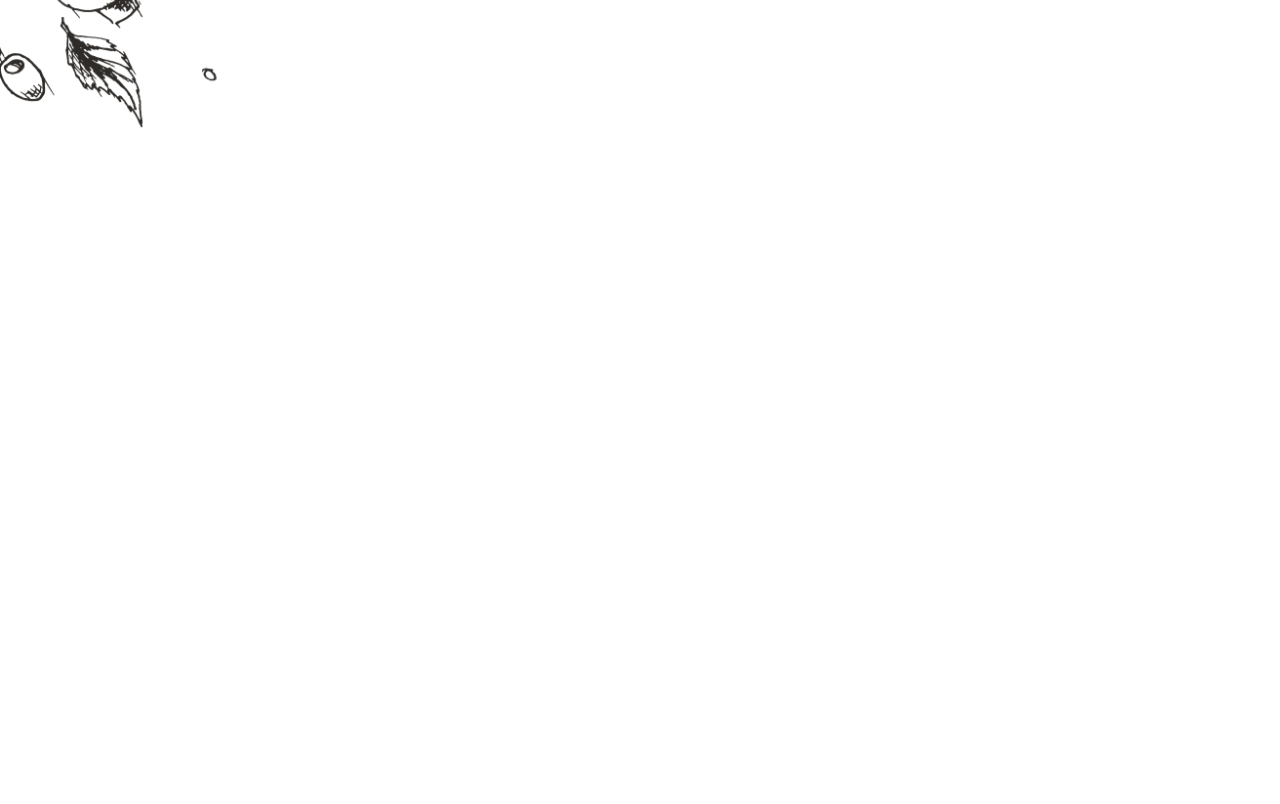
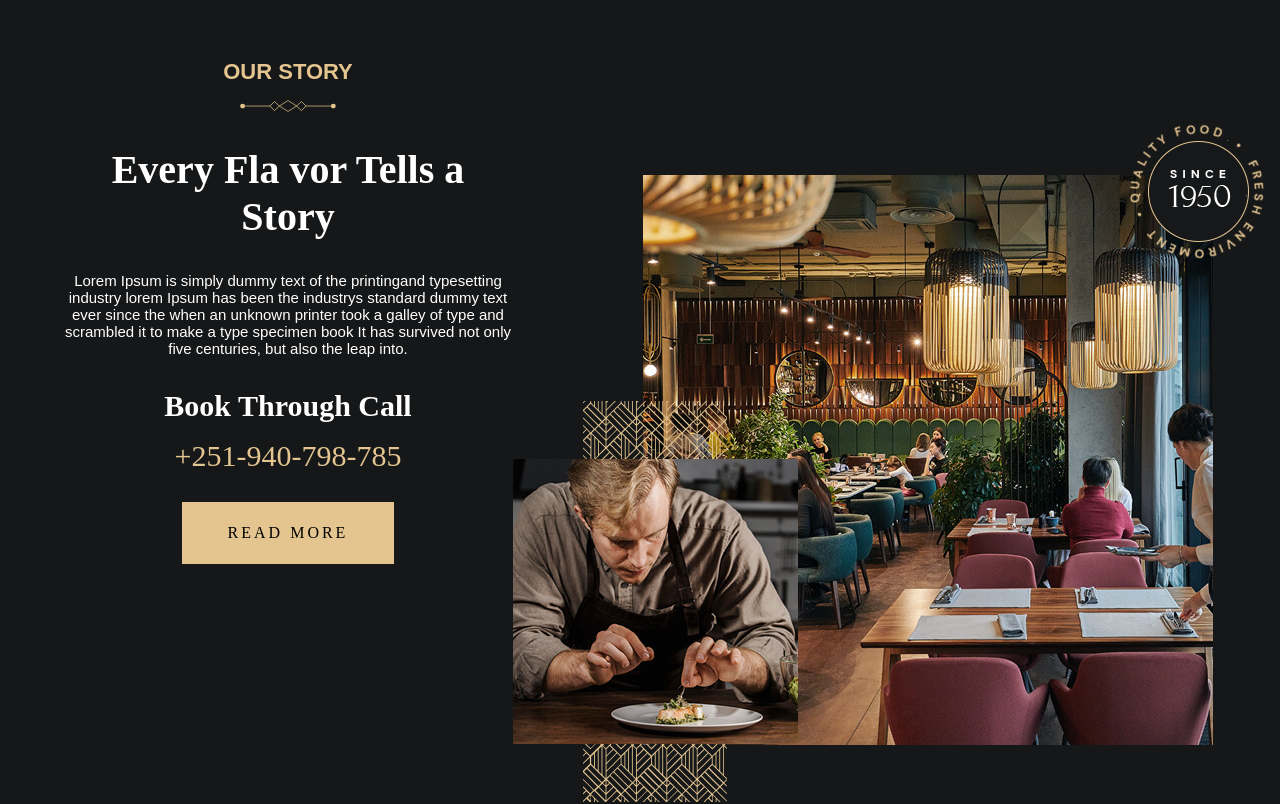
Before and after one commit to Fasill/Restaurant-Website, a React (Vite) app in the folder frontend/: page / in a window 1280 px wide. Shown: the part 1840-2644 px from the top of the page. Before the commit the page ends 1967 px from the top, so only its background shows below. Built offline with nearby package versions, Linux system fonts and the light colour scheme.

Commit message:
story page finished

```diff
--- a/frontend/src/components/drawer/drawer.module.css
+++ b/frontend/src/components/drawer/drawer.module.css
@@ -163,6 +163,7 @@ div::-webkit-scrollbar-track{
     font-family: var(--fontFamily-dm_sans);
     font-weight: 700;
 }
+
 .PhoneWrapper{
     display: flex;
     flex-direction: column;
--- a/frontend/src/components/toolbar/style.module.css
+++ b/frontend/src/components/toolbar/style.module.css
@@ -342,7 +342,7 @@ nav ul li:nth-child(6):hover~.runner {
 
     }
 }
-
+frontend/src/components/toolbar/style.module.css
 .line1,.line2,.line3{
     background-color:var(--white);
     height: 3px;
--- a/frontend/src/pages/ TopNotch/ TopNotch.jsx
+++ b/frontend/src/pages/ TopNotch/ TopNotch.jsx
@@ -7,18 +7,24 @@ import shape1 from "../../assets/images/shape-1.png";
 import shape2 from "../../assets/images/shape-2.png";
 import serviceBack from "../../assets/images/img-pattern.svg"
 import separator from '../../assets/images/separator.svg';
+import { useRef, useState, useEffect } from 'react';
+
 
 const  TopNotch = () => {
+
+
   return (
     <div className={style.pageWrapper}>
+{/*
       <div className={style.shape1}>
         <img src={shape1} className={style.shapes1}/>
       </div>
       <div className={style.shape2}>
         <img src={shape2} className={style.shapes2}/>
       </div>
-      <div className={style.TopNotchWrapper}>
-        <div className={style.cardwrapper}>
+        */}
+      <div className={style.TopNotchWrapper}  >
+        <div className={`${style.cardwrapper} ${style.cardwrapperleftandright}`} >
           <div className = {style.cards}>
             <div className={style.imgwrapper}>
               <img src = {service1} className={style.service}/>
@@ -58,7 +64,7 @@ const  TopNotch = () => {
           </div>
         </div>
 
-        <div className={style.cardwrapper}>
+        <div className={`${style.cardwrapper} ${style.cardwrapperleftandright}`}>
 
           <div className = {style.cards}>
             <div className={style.imgwrapper}>
--- a/frontend/src/pages/ TopNotch/ TopNotch.module.css
+++ b/frontend/src/pages/ TopNotch/ TopNotch.module.css
@@ -1,14 +1,13 @@
 .pageWrapper{
     position: relative;
     width: 100vw;
+    height: auto;
     display: flex;
-    /* align-items:center; */
     justify-content: space-between;
 }
 .shape1{
     z-index: 3;
     height: 125lvh;
-    /* display: flex; */
     position: relative;
 }
 .shape2{
@@ -37,22 +36,24 @@
       transform: translateY(0);
     }
   }
+
 .TopNotchWrapper {
 
-    position: absolute;
+    /* position: absolute; */
     background-color: var(--smoky-black-1);
 
     letter-spacing: 0.1em;
     width: 100vw;
+    /* height: 130lvh; */
     display: flex;
     gap: 1rem;
     flex-wrap: wrap;
-    justify-content: space-evenly;
+    justify-content: space-between;
     align-items: center;
-    padding-top: 4rem;
-    padding-bottom: 4rem;
+
     top:0;
     right: 0;
+    overflow-y: hidden;
 }
 
 .cardwrapper {
@@ -66,6 +67,28 @@
     gap: 2rem;
     z-index: 4;
     /* background-color:green; */
+    height: 100%;
+    box-sizing: border-box;
+    padding-top: 4rem;
+    padding-bottom: 4rem;
+}
+
+@media screen and (max-width: 1115px) {
+    .cardwrapperleftandright {
+      display: none;
+    }
+    .TopNotchWrapper {
+        display: flex;
+        gap: 1rem;
+        flex-wrap: wrap;
+        justify-content: center;
+    }
+
+  }
+  @media screen and (max-width: 485px) {
+    .cardwrapper {
+        padding: 1rem;
+    }
 }
 
 .bottomtitle {
--- a/frontend/src/pages/home/Home.module.css
+++ b/frontend/src/pages/home/Home.module.css
@@ -235,7 +235,7 @@
 }
 
 @media screen and (max-width: 556px) {
-    .btn, .leftNext, .rightNext, .badge{
+     .leftNext, .rightNext, .badge{
         display: none;
     }
     .hero{
--- a/frontend/src/pages/layouts/Layout.jsx
+++ b/frontend/src/pages/layouts/Layout.jsx
@@ -9,7 +9,8 @@ import RightDrawer from '../../components/drawer/RightDrawer.jsx';
 import { useDispatch } from 'react-redux';
 import { updateRight } from '../../store/StateStore.jsx';
 import TopNotch from '../ TopNotch/ TopNotch.jsx';
-import Home from '../home/Home.jsx'
+import Home from '../home/Home.jsx';
+import Story from '../story/Story.jsx'
 
 const layout = () => {
 
@@ -49,7 +50,8 @@ useEffect(() => {
         <div className = {style.TopNotch}>
           <TopNotch/>
         </div>
-        {/* <Outlet/> */}
+        <Story/>
+
         <Drawer/>
         <RightDrawer/>
         <div className={`${style.chatBot} ${isShaking?style.shake:''}`} onClick={handleChatBot}>
--- a/frontend/src/pages/layouts/Layout.module.css
+++ b/frontend/src/pages/layouts/Layout.module.css
@@ -1,3 +1,4 @@
+@import url("../../index.css");
 
 .layout{
     position: relative;
@@ -19,14 +20,19 @@ body::-webkit-scrollbar-track{
 }
 .pages{
     /* background-color:; */
-    display: grid;
+    /* display: grid; */
     /* height: 100%; */
 }
 .homepage{
     height: 120lvh;
 }
+.story{
+    height: 100lvh;
+}
 .TopNotch{
     /* height: 20%; */
+    height: auto;
+
 }
 .chatBot{
     position: absolute;
--- /dev/null
+++ b/frontend/src/pages/story/Story.jsx
@@ -0,0 +1,69 @@
+import React, { useState } from 'react';
+import style from './story.module.css';
+import banner from '../../assets/images/about-banner.jpg';
+import badge2 from '../../assets/images/badge-2.png'
+import badge2bg from '../../assets/images/badge-2-bg.png'
+// import service1 from "../../assets/images/service-1.jpg";
+import serviceBack from "../../assets/images/img-pattern.svg";
+import separator from '../../assets/images/separator.svg';
+
+import service1 from "../../assets/images/about-abs-image.jpg";
+
+function Story() {
+
+
+  return (
+    <div className={style.storyContainer}>
+      <div className={style.story}>
+        <div className={style.storyTittle}>
+          <h1>OUR STORY</h1>
+          <img src = {separator} className = {style.separator}/>
+        </div>
+
+        <div className={style.storyTittle2}>
+          <h1>Every Fla vor Tells a Story</h1>
+        </div>
+        <div className={style.storyTittle3}>
+          <p>
+            Lorem Ipsum is simply dummy text of the printingand typesetting industry lorem Ipsum has been the industrys standard dummy text ever since the when an unknown printer took a galley of type and scrambled it to make a type specimen book It has survived not only five centuries, but also the leap into.
+          </p>
+        </div>
+        <div className={style.storyFooter}>
+          <h1>Book Through Call</h1>
+          <div className={style.PhoneWrapper}>
+            <p className = {style.PhoneNo}>+251-940-798-785</p>
+            <div className={style.underline}></div>
+          </div>
+          <div className={`${style.btn}`}><p>READ MORE</p></div>
+
+        </div>
+      </div>
+      <div className={style.banner}>
+        <div className={style.mainImg}>
+          <img src={banner}/>
+
+          <div className={`${style.cardwrapper1} ${style.cardwrapperleftandright}`} >
+          <div className = {style.cards}>
+            <div className={style.imgwrapper}>
+              <img src = {service1} className={style.service}/>
+            </div>
+            <img src = {serviceBack} className={style.serviceBack}/>
+          </div>
+          </div>
+
+          <div className={style.badge1}>
+            <div className={style.inbadge}>
+              <img src={badge2} className={style.badge2}/>
+
+              <img src={badge2bg} className={style.badge2bg}/>
+
+            </div>
+          </div>
+        </div>
+
+      </div>
+    </div>
+  );
+}
+
+export default Story;
--- /dev/null
+++ b/frontend/src/pages/story/story.module.css
@@ -0,0 +1,294 @@
+@import url("../../index.css");
+
+.storyContainer{
+    background-color:#161718;
+
+    height: 120lvh;
+    display: flex;
+}
+
+.banner{
+    /* background-color:blue; */
+    height: 100%;
+    width: 100%;
+    display: flex;
+    align-items:center;
+    justify-content: center;
+    box-sizing:border-box;
+    padding: 4rem;
+}
+
+.mainImg {
+    position: relative;
+    /* background-color: palegreen; */
+    /* padding: 1rem; */
+    display: flex;
+    align-items: center;
+    justify-content: center;
+}
+
+.mainImg > img {
+    max-width: 100%; /* Ensure image doesn't exceed its container */
+    height: auto; /* Maintain aspect ratio */
+}
+
+.badge1 {
+    position: absolute;
+    /* Adjust top, right, and margin values as needed */
+    top: 0;
+    right: 0;
+    margin: -3.2rem;
+    max-width: 100%; /* Ensure image doesn't exceed its container */
+    height: auto; /* Maintain aspect ratio */
+}
+
+
+.inbadge{
+    position: relative;
+
+}
+.badge2{
+    position: absolute;
+    /* background-color:green; */
+    /* z-index: 999; */
+    /* background-color:green; */
+    max-width: 100%; /* Ensure image doesn't exceed its container */
+    height: auto; /* Maintain aspect ratio */
+}
+@keyframes rotate {
+    0% {
+        transform: rotate(0deg); /* Starting position */
+    }
+    100% {
+        transform: rotate(360deg); /* Ending position */
+    }
+}
+
+.badge2bg {
+    animation: rotate 15s linear infinite; /* Use the rotate animation infinitely */
+    max-width: 100%; /* Ensure image doesn't exceed its container */
+    height: auto; /* Maintain aspect ratio */
+}
+.cardwrapper1 {
+    position: absolute;
+    display: flex;
+    flex-direction: column;
+    align-items: center;
+    justify-content: center;
+    gap: 2rem;
+    z-index: 4;
+    box-sizing: border-box;
+
+    bottom:0;
+    left:0;
+    margin-bottom: -10%;
+    margin-left: -23%;
+}
+
+.cards {
+    position: relative;
+    display: flex;
+    width: 17.9rem;
+    align-items: center;
+    justify-content: center;
+    overflow: hidden;
+    cursor: pointer;
+}
+
+.cards::after {
+    opacity: 0;
+    content: "";
+    position: absolute;
+    background-color: white;
+    height: 1rem;
+    z-index: 1;
+    bottom: 0;
+    top: 0;
+    left: 0;
+    height: 170%;
+    margin-top: -30rem;
+    rotate: 45deg;
+    transition: 1s ease;
+    box-shadow: 30px 1px 100px 20px rgb(255, 255, 255);
+}
+
+.cards:hover::after {
+    margin-top: 20rem;
+    left: 9rem;
+    opacity: 1;
+}
+
+.service {
+    z-index: 1;
+    transition: transform 0.3s ease;
+    transform-origin: center center;
+}
+
+.cards:hover .service {
+    transform: scale(1.03);
+}
+
+.imgwrapper {
+    position: absolute;
+    width: 18rem;
+    display: flex;
+    align-items: center;
+    justify-content: center;
+    overflow: hidden;
+}
+
+.serviceBack {
+    width: 9rem;
+    transition: transform 0.3s ease;
+}
+
+.cards:hover .serviceBack {
+    transform: scaleX(-1);
+}
+
+@media screen and (max-width: 1115px) {
+    .cardwrapper1 {
+      display: none;
+    }
+}
+.story{
+    /* background-color:green; */
+    height: 100%;
+    width: 70%;
+    /* background-color:green; */
+    display: flex;
+    flex-direction: column;
+    align-items:center;
+    gap:2rem;
+    padding: 4rem;
+
+    /* justify-content: center; */
+}
+.storyTittle{
+    color: var(--gold-crayola);
+    font-family: sans-serif;
+    font-weight: bold;
+    /* font-size: 12px; */
+    font-size: clamp(5px, 2vw, 11px);
+    animation: fadeInUp 0.8s ease forwards;
+    margin: 0;
+    text-align: center;
+}
+.separator{
+    width: 6rem;
+}
+.storyTittle2>h1{
+    text-align: center;
+    color: white;
+    font-family: var(--fontFamily-forum);
+    font-size: clamp(9px, 9vw, 40px);
+    margin: 0;
+}
+.storyTittle3>p{
+    color: white;
+    font-family: sans-serif;
+    font-size: clamp(9px, 3vw, 15px);
+    animation: fadeInUp 0.8s ease forwards;
+    margin: 0;
+    text-align: center;
+}
+.storyFooter{
+    /* background-color:blue; */
+    display: grid;
+    align-content:center;
+    justify-items: center;
+    gap:1rem;
+}
+.storyFooter>h1{
+    margin: 0;
+    text-align: center;
+    color: white;
+    font-family: var(--fontFamily-forum);
+    font-size: clamp(4px, 5vw, 30px);
+    margin: 0;
+}
+
+.PhoneWrapper{
+    display: flex;
+    flex-direction: column;
+    gap:0.5rem;
+    justify-content:center;
+    align-items:center;
+    cursor:pointer;
+}
+
+.PhoneNo{
+    color:var(--gold-crayola);
+    font-size: 30px;
+    margin: 0;
+
+}
+
+.underline {
+    border-top: 1px solid var(--gold-crayola);
+    border-bottom: 1px solid var(--gold-crayola);
+    height: 3px;
+    width: 10%;
+    opacity: 0;
+    transition: width 0.5s, opacity 0.5s; /* Add transition properties */
+}
+
+.PhoneWrapper:hover > .underline {
+    width: 100%;
+    opacity: 1;
+}
+
+
+.btn{
+    overflow: clip;
+    display: flex;
+    justify-content: center;
+    align-items:center;
+
+    width: 208px;
+    height: 58px;
+
+    background-color:var(--gold-crayola);
+    position: relative;
+    border:2px solid var(--gold-crayola);
+    letter-spacing: 3px;
+    cursor:pointer;
+}
+
+
+.btn:hover>p{
+    z-index: 1;
+    transform: translateY(-100%);
+    transform: translateY(0%);
+    transition: 0.5s;
+
+    color:var(--gold-crayola);
+}
+
+
+.btn::before {
+    content: "";
+    display: flex; /* Apply flex properties to the parent */
+    justify-content: center;
+    align-items: flex-end;
+    position: absolute;
+    color: white;
+    left: 0;
+    top:0;
+    background-color: black;
+    width: 100%;
+    height: 0%;
+    border-bottom-left-radius:100% ;
+    border-bottom-right-radius:100% ;
+    transition: 0.2s;
+
+}
+
+.btn:hover::before { /* Correct the hover selector */
+    height: 100%;
+
+    border-bottom-left-radius:0% ;
+    border-bottom-right-radius:0% ;
+
+
+}
```
Also changed, not shown: 1 other file (tests, documents, lock files or other folders).
